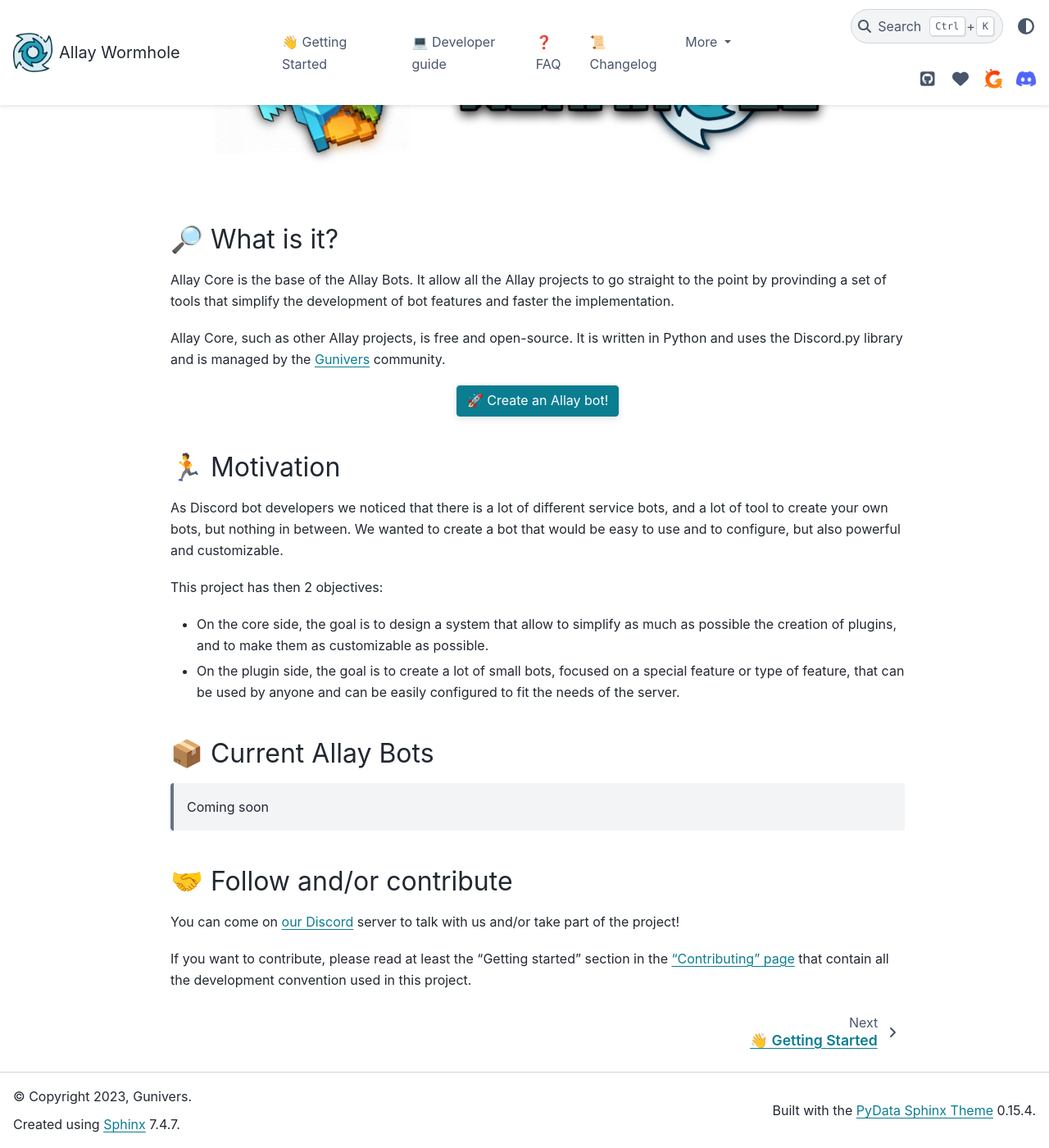
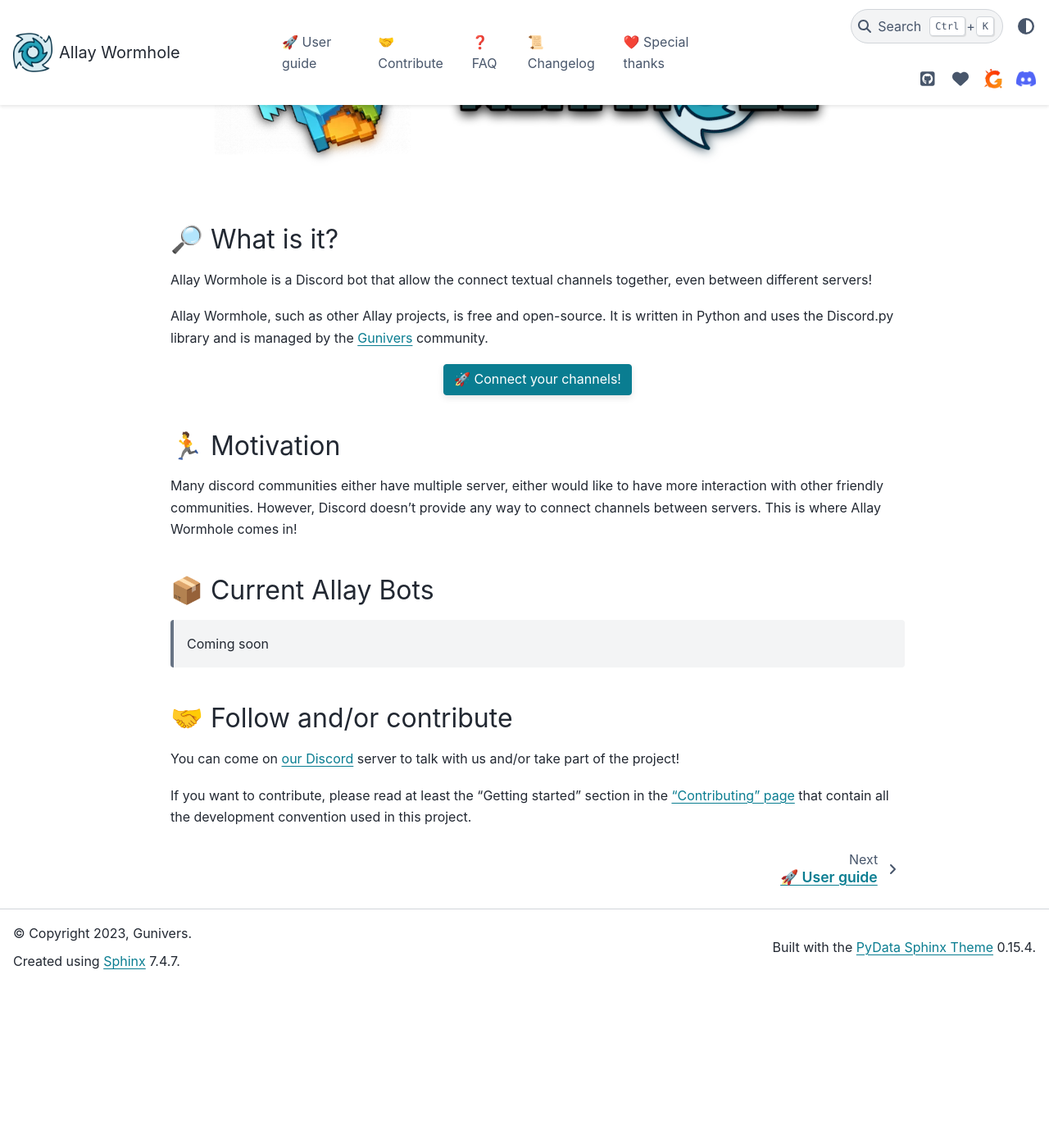
Before and after one commit to Allay-bots/Wormhole, a Sphinx documentation site: the page built from docs/index.md, in a window 1280 px wide and 1400 px high, scrolled down 226 px. Shown: the whole window at 82% size. Built offline with Sphinx 7.4.7 and the PyData theme 0.15.4, drawn with Linux system fonts in a browser that asks for light colours; after the commit the page ends 1427 px from its top, so only the background shows below that.

Commit message:
Doc adaptation

````diff
--- a/docs/index.md
+++ b/docs/index.md
@@ -18,25 +18,21 @@
 
 ## 🔎 What is it?
 
-Allay Core is the base of the Allay Bots. It allow all the Allay projects to go straight to the point by provinding a set of tools that simplify the development of bot features and faster the implementation.
+Allay Wormhole is a Discord bot that allow the connect textual channels together, even between different servers!
 
-Allay Core, such as other Allay projects, is free and open-source. It is written in Python and uses the Discord.py library and is managed by the [Gunivers](https://gunivers.net) community.
+Allay Wormhole, such as other Allay projects, is free and open-source. It is written in Python and uses the Discord.py library and is managed by the [Gunivers](https://gunivers.net) community.
 
 ```{button-link} getting_started.html
 :color: primary
 :align: center
 :shadow:
 
-🚀 Create an Allay bot!
+🚀 Connect your channels!
 ```
 
 ## 🏃 Motivation
 
-As Discord bot developers we noticed that there is a lot of different service bots, and a lot of tool to create your own bots, but nothing in between. We wanted to create a bot that would be easy to use and to configure, but also powerful and customizable.
-
-This project has then 2 objectives:
-- On the core side, the goal is to design a system that allow to simplify as much as possible the creation of plugins, and to make them as customizable as possible.
-- On the plugin side, the goal is to create a lot of small bots, focused on a special feature or type of feature, that can be used by anyone and can be easily configured to fit the needs of the server.
+Many discord communities either have multiple server, either would like to have more interaction with other friendly communities. However, Discord doesn't provide any way to connect channels between servers. This is where Allay Wormhole comes in!
 
 ## 📦 Current Allay Bots
 
@@ -56,9 +52,8 @@
 :caption: Info
 :hidden:
 
-getting_started
 user_guide
-developer_guide
+contribute
 faq
 changelog
 special_thanks
--- a/docs/user_guide.md
+++ b/docs/user_guide.md
@@ -1,6 +1,8 @@
 ---
 html_theme.sidebar_secondary.remove: true
 ---
+
+# 🚀 User guide
 
 > Coming soon
 
````
Also changed, not shown: docs/contribute.md (renamed from docs/getting_started.md, +1 -2 lines), docs/developer_guide.md (deleted, +0 -13 lines).
